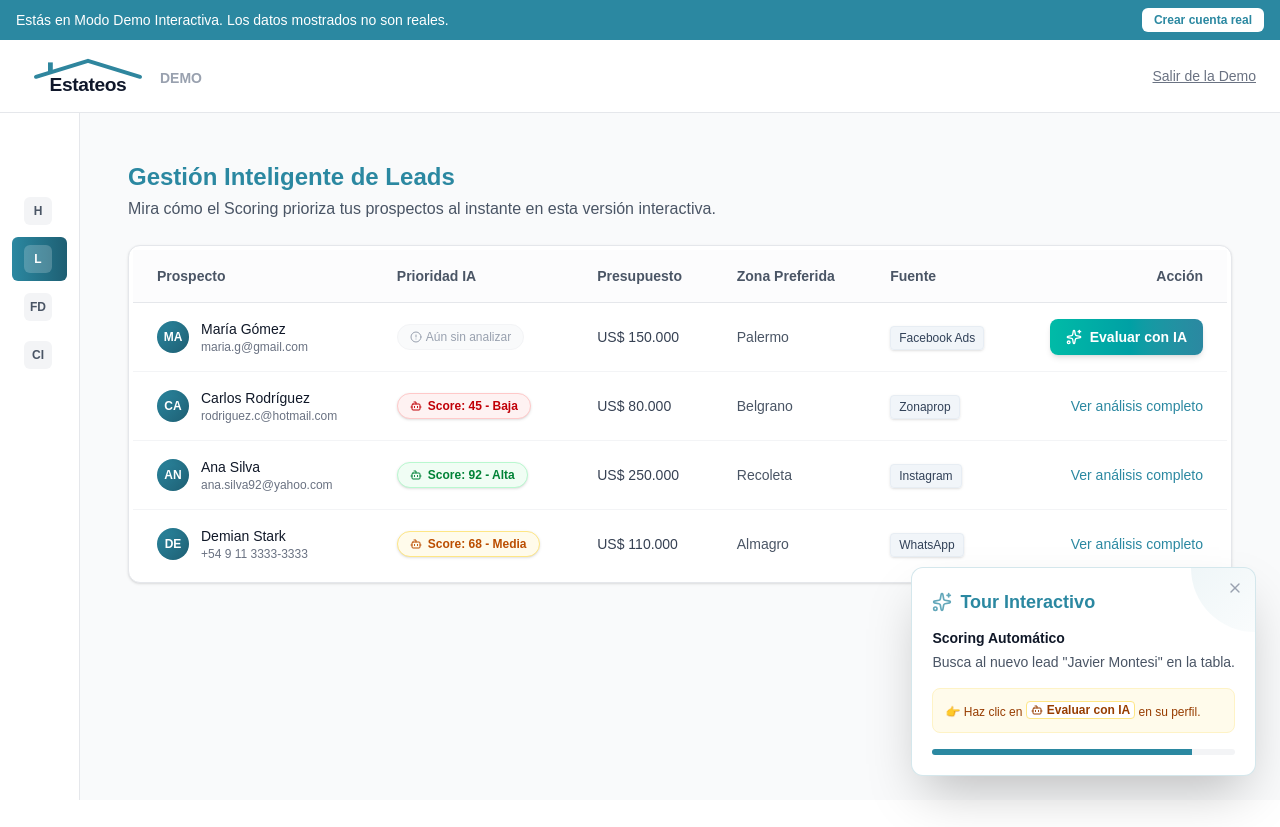
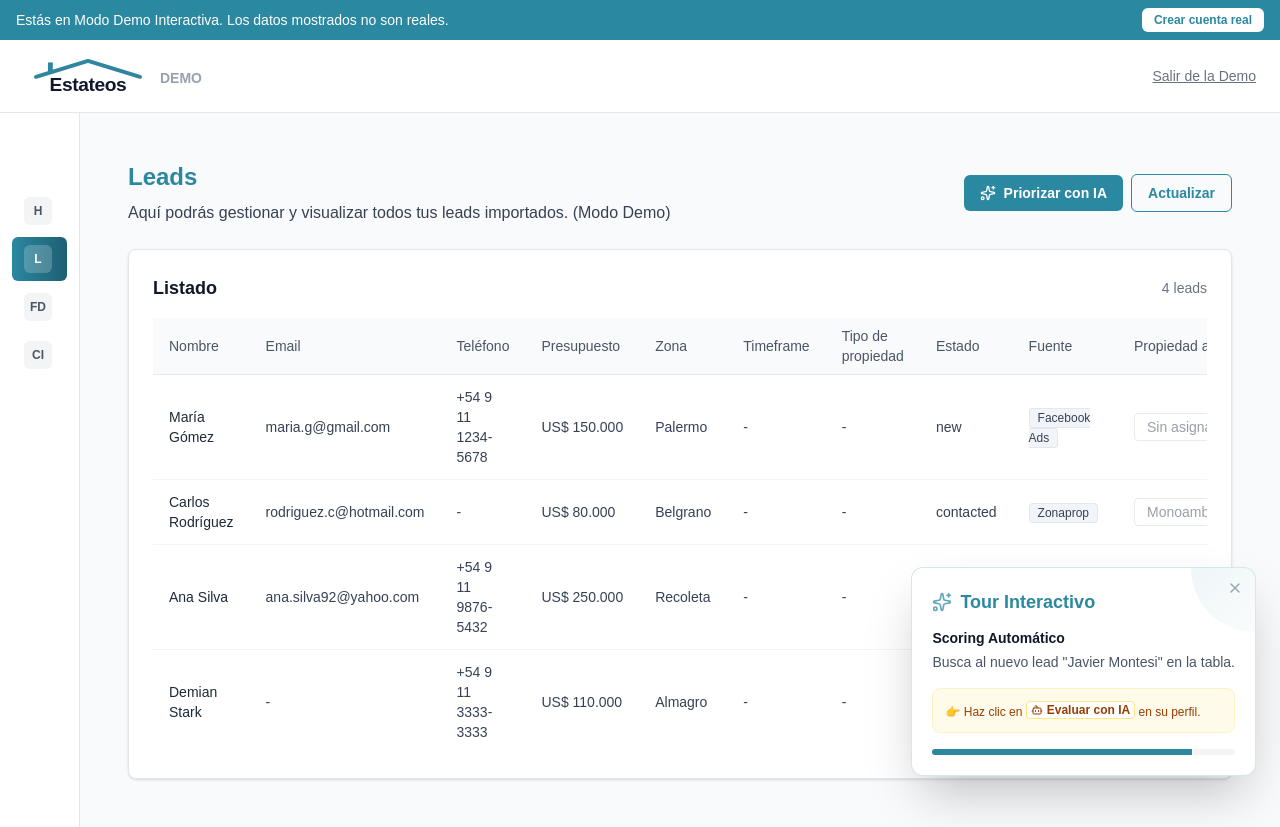
Before and after one commit to imanol676/SaaS-vertical-para-negocios-inmobiliarios, a Next.js app in the folder saasinmobiliario/: page /demo/leads in a window 1280 px wide. Before the commit the page ends 800 px from the top, so only its background shows below. Built offline with nearby package versions, Linux system fonts and the light colour scheme.

Commit message:
mejorando demo

```diff
--- a/saasinmobiliario/src/app/demo/leads/page.tsx
+++ b/saasinmobiliario/src/app/demo/leads/page.tsx
@@ -1,10 +1,10 @@
 "use client";
 
 import { useDemo } from "@/src/lib/demo/DemoContext";
-import { Bot, Sparkles, AlertCircle } from "lucide-react";
+import { Bot, Sparkles } from "lucide-react";
 
 function formatBudget(value: number | null) {
-  if (value == null) return "—";
+  if (value == null) return "-";
   return new Intl.NumberFormat("es-AR", {
     style: "currency",
     currency: "USD",
@@ -12,111 +12,176 @@ function formatBudget(value: number | null) {
   }).format(value);
 }
 
+const labelStyleMap: Record<string, string> = {
+  Alta: "bg-green-100 text-green-700 border-green-200",
+  Media: "bg-yellow-100 text-yellow-700 border-yellow-200",
+  Baja: "bg-slate-100 text-slate-700 border-slate-200",
+};
+
 export default function DemoLeads() {
-  const { leads, scoreLead, isScoring } = useDemo();
+  const { leads, properties, scoreLead, isScoring } = useDemo();
+
+  const handlePrioritizeAll = () => {
+    // Score all leads that haven't been scored yet (Fake logic for top button)
+    leads.forEach((l) => {
+      if (!l.latest_score) {
+        scoreLead(l.id);
+      }
+    });
+  };
 
   return (
-    <div className="p-6">
-      <div className="flex items-center justify-between mb-6">
+    <div className="space-y-6 p-1 md:p-6">
+      <div className="flex flex-col gap-4 sm:flex-row sm:items-center sm:justify-between">
         <div>
-          <h1 className="text-2xl font-bold text-[#2b88a1] flex items-center gap-2">
-            Gestión Inteligente de Leads
-          </h1>
-          <p className="text-gray-600 mt-1">
-            Mira cómo el Scoring prioriza tus prospectos al instante en esta versión interactiva.
+          <h1 className="text-2xl font-bold text-[#2b88a1]">Leads</h1>
+          <p className="mt-2 text-gray-700 text-sm md:text-base">
+            Aquí podrás gestionar y visualizar todos tus leads importados. (Modo Demo)
           </p>
+        </div>
+        <div className="flex flex-wrap items-center gap-2">
+          <button
+            type="button"
+            onClick={handlePrioritizeAll}
+            disabled={isScoring || leads.length === 0}
+            className="rounded-md bg-[#2b88a1] px-4 py-2 text-sm font-semibold text-white disabled:cursor-not-allowed disabled:opacity-60 flex items-center gap-2"
+          >
+            {isScoring ? "Priorizando..." : <><Sparkles className="w-4 h-4" /> Priorizar con IA</>}
+          </button>
+
+          <button
+            type="button"
+            className="rounded-md border border-[#2b88a1] px-4 py-2 text-sm font-semibold text-[#2b88a1] disabled:cursor-not-allowed disabled:opacity-60"
+          >
+            Actualizar
+          </button>
         </div>
       </div>
 
-      <div className="bg-white rounded-xl border border-gray-200 shadow-sm overflow-hidden animate-in fade-in slide-in-from-bottom-2 duration-500">
-        <div className="overflow-x-auto p-1">
-          <table className="w-full text-left text-sm whitespace-nowrap">
-            <thead>
-              <tr className="border-b border-gray-200 bg-gray-50/50">
-                <th className="px-6 py-4 font-semibold text-gray-600">Prospecto</th>
-                <th className="px-6 py-4 font-semibold text-gray-600">Prioridad IA</th>
-                <th className="px-6 py-4 font-semibold text-gray-600">Presupuesto</th>
-                <th className="px-6 py-4 font-semibold text-gray-600">Zona Preferida</th>
-                <th className="px-6 py-4 font-semibold text-gray-600">Fuente</th>
-                <th className="px-6 py-4 font-semibold text-right text-gray-600">Acción</th>
+      <section className="rounded-lg border border-gray-200 bg-white p-4 md:p-6 shadow-sm overflow-hidden flex flex-col">
+        <div className="flex items-center justify-between">
+          <h2 className="text-lg font-semibold text-gray-900">Listado</h2>
+          <span className="text-sm text-gray-500">{leads.length} leads</span>
+        </div>
+
+        {leads.length === 0 ? (
+          <p className="mt-4 text-sm text-gray-600">
+            Aún no hay leads. Importa desde Fuentes de Leads.
+          </p>
+        ) : (
+          <div className="-mx-4 -mb-4 mt-4 overflow-x-auto sm:mx-0 sm:mb-0">
+            <div className="inline-block min-w-full align-middle">
+              <table className="min-w-full divide-y divide-gray-200 text-sm">
+                <thead className="bg-gray-50">
+                  <tr>
+                    <th className="px-4 py-2 text-left font-medium text-gray-600">Nombre</th>
+                    <th className="px-4 py-2 text-left font-medium text-gray-600">Email</th>
+                    <th className="px-4 py-2 text-left font-medium text-gray-600">Teléfono</th>
+                    <th className="px-4 py-2 text-left font-medium text-gray-600">Presupuesto</th>
+                    <th className="px-4 py-2 text-left font-medium text-gray-600">Zona</th>
+                    <th className="px-4 py-2 text-left font-medium text-gray-600">Timeframe</th>
+                    <th className="px-4 py-2 text-left font-medium text-gray-600">Tipo de propiedad</th>
+                    <th className="px-4 py-2 text-left font-medium text-gray-600">Estado</th>
+                    <th className="px-4 py-2 text-left font-medium text-gray-600">Fuente</th>
+                    <th className="px-4 py-2 text-left font-medium text-gray-600">Propiedad asignada</th>
+                    <th className="px-4 py-2 text-left font-medium text-gray-600">Score IA</th>
+                    <th className="px-4 py-2 text-left font-medium text-gray-600">Etiqueta IA</th>
+                    <th className="px-4 py-2 text-left font-medium text-gray-600">Resumen IA</th>
+                    <th className="px-4 py-2 text-left font-medium text-gray-600">Evaluar</th>
                   </tr>
                 </thead>
                 <tbody className="divide-y divide-gray-100">
-              {leads.map((lead) => (
-                <tr key={lead.id} className="hover:bg-blue-50/30 transition-colors">
-                  <td className="px-6 py-4">
-                    <div className="flex items-center gap-3">
-                      <div className="w-8 h-8 rounded-full bg-gradient-to-br from-[#2b88a1] to-[#1e5f73] flex items-center justify-center text-white font-bold text-xs shadow-inner">
-                        {lead.name.substring(0, 2).toUpperCase()}
-                      </div>
-                      <div>
-                        <p className="font-medium text-gray-900">{lead.name}</p>
-                        <p className="text-xs text-gray-500">{lead.email || lead.phone || "Sin contacto"}</p>
-                      </div>
-                    </div>
+                  {leads.map((lead) => {
+                    const scoring = lead.latest_score;
+
+                    return (
+                      <tr key={lead.id} className="hover:bg-slate-50 transition-colors">
+                        <td className="px-4 py-3 text-gray-800 font-medium">
+                          {lead.name}
                         </td>
-
-                  <td className="px-6 py-4">
-                    {lead.latest_score ? (
-                      <span
-                        className={`inline-flex items-center gap-1.5 px-3 py-1 rounded-full text-xs font-bold border shadow-sm ${
-                          lead.latest_score.label === "Alta"
-                            ? "bg-green-50 text-green-700 border-green-200"
-                            : lead.latest_score.label === "Baja"
-                            ? "bg-red-50 text-red-700 border-red-200"
-                            : "bg-amber-50 text-amber-700 border-amber-200"
-                        }`}
-                      >
-                        <Bot className="w-3 h-3" />
-                         Score: {lead.latest_score.score} - {lead.latest_score.label}
-                      </span>
-                    ) : (
-                      <span className="inline-flex items-center gap-1 text-gray-400 text-xs font-medium bg-gray-50 px-3 py-1 rounded-full border border-gray-100">
-                        <AlertCircle className="w-3 h-3" />
-                        Aún sin analizar
-                      </span>
-                    )}
+                        <td className="px-4 py-3 text-gray-700">
+                          {lead.email ?? "-"}
                         </td>
-
-                  <td className="px-6 py-4 text-gray-700 font-medium">{formatBudget(lead.budget)}</td>
-                  <td className="px-6 py-4 text-gray-600">{lead.zone}</td>
-                  <td className="px-6 py-4">
-                     <span className="bg-slate-100 text-slate-700 px-2 py-1 rounded text-xs font-medium shadow-sm border border-slate-200/60">
+                        <td className="px-4 py-3 text-gray-700">
+                          {lead.phone ?? "-"}
+                        </td>
+                        <td className="px-4 py-3 text-gray-700 font-medium">
+                          {formatBudget(lead.budget)}
+                        </td>
+                        <td className="px-4 py-3 text-gray-700">
+                          {lead.zone ?? "-"}
+                        </td>
+                        <td className="px-4 py-3 text-gray-700">
+                          {"-"}
+                        </td>
+                        <td className="px-4 py-3 text-gray-700">
+                          {"-"}
+                        </td>
+                        <td className="px-4 py-3 text-gray-700">
+                          {lead.status}
+                        </td>
+                        <td className="px-4 py-3 text-gray-700">
+                          <span className="bg-slate-100 px-2 py-0.5 rounded text-xs border border-slate-200">
                              {lead.source}
                           </span>
                         </td>
-
-                  <td className="px-6 py-4 text-right">
-                    {!lead.latest_score ? (
+                        <td className="px-4 py-3">
+                          <select
+                            value={lead.property_id ?? ""}
+                            disabled={true}
+                            onChange={() => {}}
+                            className="w-full min-w-32 rounded border border-gray-300 px-2 py-1 text-sm text-gray-700 disabled:opacity-50"
+                          >
+                            <option value="">Sin asignar</option>
+                            {(properties ?? []).map((p) => (
+                              <option key={p.id} value={p.id}>
+                                {p.title}
+                              </option>
+                            ))}
+                          </select>
+                        </td>
+                        <td className="px-4 py-3 text-gray-700 font-bold max-w-16">
+                          {scoring ? scoring.score : "-"}
+                        </td>
+                        <td className="px-4 py-3 text-gray-700">
+                          {scoring ? (
+                            <span
+                              className={`inline-flex rounded-full border px-2 py-1 text-xs font-semibold ${labelStyleMap[scoring.label] ?? "bg-slate-100 text-slate-700 border-slate-200"}`}
+                            >
+                              {scoring.label}
+                            </span>
+                          ) : (
+                            "-"
+                          )}
+                        </td>
+                        <td className="min-w-64 max-w-sm px-4 py-3 text-gray-600 text-xs leading-relaxed italic">
+                          {scoring
+                            ? scoring.summary
+                            : "-"}
+                        </td>
+                        <td className="px-4 py-3 min-w-32">
                            <button
                              onClick={() => scoreLead(lead.id)}
-                         disabled={isScoring}
-                         className="relative inline-flex items-center gap-2 bg-gradient-to-r from-teal-500 to-[#2b88a1] text-white px-4 py-2 rounded-lg text-sm font-semibold hover:from-teal-400 hover:to-teal-600 shadow-md transition-all active:scale-95 disabled:opacity-70 disabled:grayscale group"
+                             disabled={isScoring || !!scoring}
+                             className={`flex items-center gap-1.5 px-3 py-1.5 rounded-md text-xs font-medium transition-all ${
+                               scoring
+                                 ? 'text-gray-400 bg-gray-50 border border-gray-100'
+                                 : 'bg-[#2b88a1]/10 text-[#2b88a1] border border-[#2b88a1]/30 hover:bg-[#2b88a1]/20 shadow-sm'
+                             }`}
                            >
-                         {isScoring ? (
-                           <>
-                             <div className="w-4 h-4 rounded-full border-2 border-white/30 border-t-white animate-spin" />
-                             Analizando...
-                           </>
-                         ) : (
-                           <>
-                             <Sparkles className="w-4 h-4 group-hover:animate-pulse" />
-                             Evaluar con IA
-                           </>
-                         )}
+                             <Bot className="w-3.5 h-3.5" />
+                             {scoring ? "Evaluado" : "Evaluar IA"}
                            </button>
-                    ) : (
-                      <button className="text-[#2b88a1] font-medium text-sm hover:underline" onClick={() => alert("En la app real aquí verás el detalle analítico completo generado por la IA.")}>
-                        Ver análisis completo
-                      </button>
-                    )}
                         </td>
                       </tr>
-              ))}
+                    );
+                  })}
                 </tbody>
               </table>
             </div>
           </div>
+        )}
+      </section>
     </div>
   );
 }
--- a/saasinmobiliario/src/lib/demo/DemoContext.tsx
+++ b/saasinmobiliario/src/lib/demo/DemoContext.tsx
@@ -5,6 +5,7 @@ import React, { createContext, useContext, useState, ReactNode } from "react";
 export type DemoScore = {
   score: number;
   label: "Alta" | "Media" | "Baja";
+  summary?: string;
 };
 
 export type DemoLead = {
@@ -190,17 +191,20 @@ export function DemoProvider({ children }: { children: ReactNode }) {
           // Lógica fake de scoring para el tutorial
           let score = 88;
           let label: "Alta" | "Media" | "Baja" = "Alta";
+          let summary = `Potencial muy alto. El cliente busca en ${lead.zone || "zona solicitada"} con un presupuesto competitivo de USD ${lead.budget || 0}, alineándose con los pesos de rentabilidad establecidos.`;
 
           if (lead.budget && lead.budget < 100000) {
             score = 35;
             label = "Baja";
+            summary = `Baja prioridad. Presupuesto (USD ${lead.budget}) está por debajo del rango óptico para ${lead.zone || "esta zona"}, dificultando un match inmediato.`;
           }
           if (lead.budget && lead.budget > 400000) {
             score = 99;
             label = "Alta";
+            summary = `Prioridad Máxima (Hot Lead). Presupuesto excelente de USD ${lead.budget} en ${lead.zone || "zona cotizada"}. Contactar inmediatamente.`;
           }
 
-          return { ...lead, latest_score: { score, label } };
+          return { ...lead, latest_score: { score, label, summary } };
         }
         return lead;
       })
```
Lines whose indentation alone changed are shown as unchanged.
